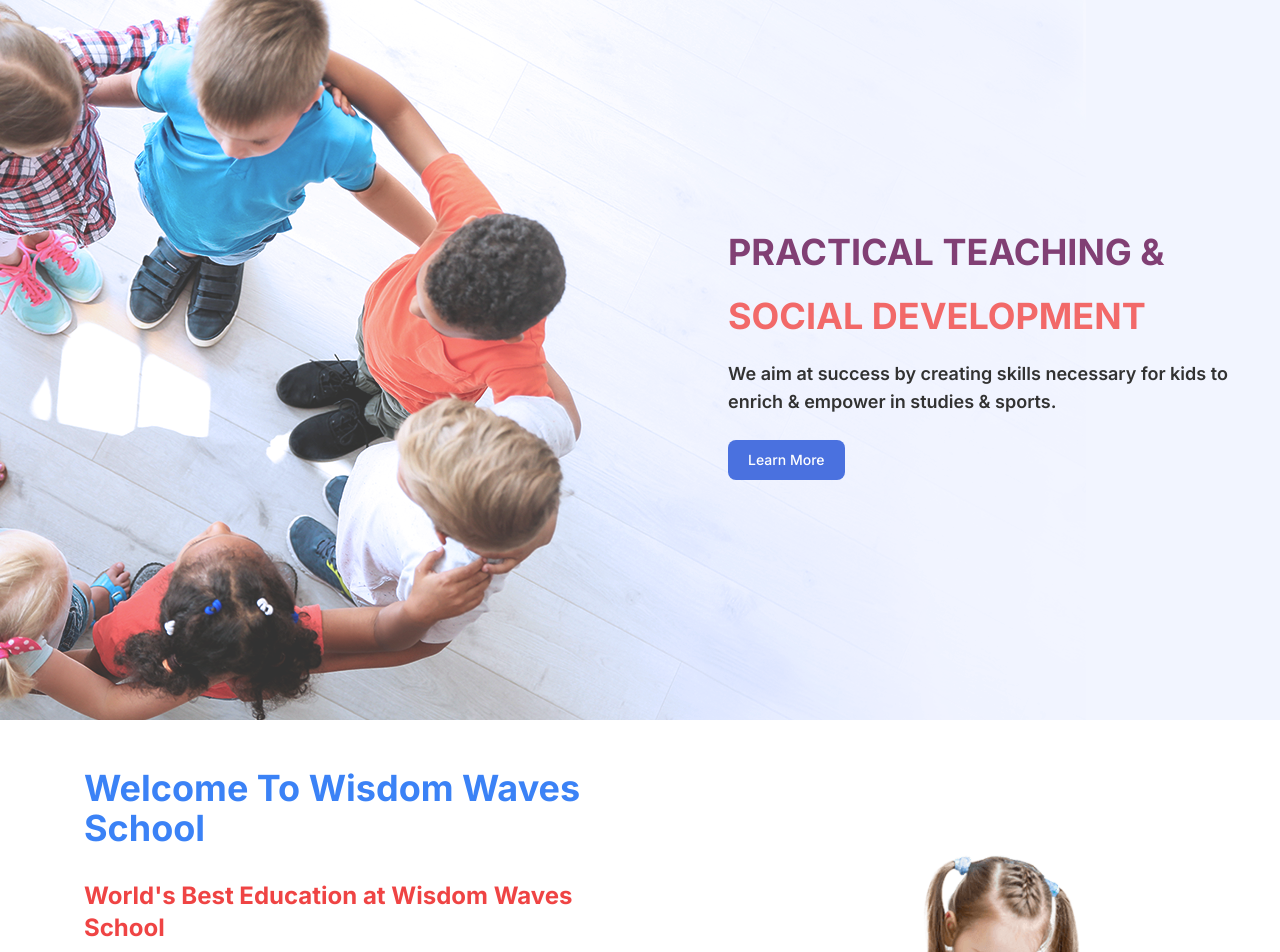
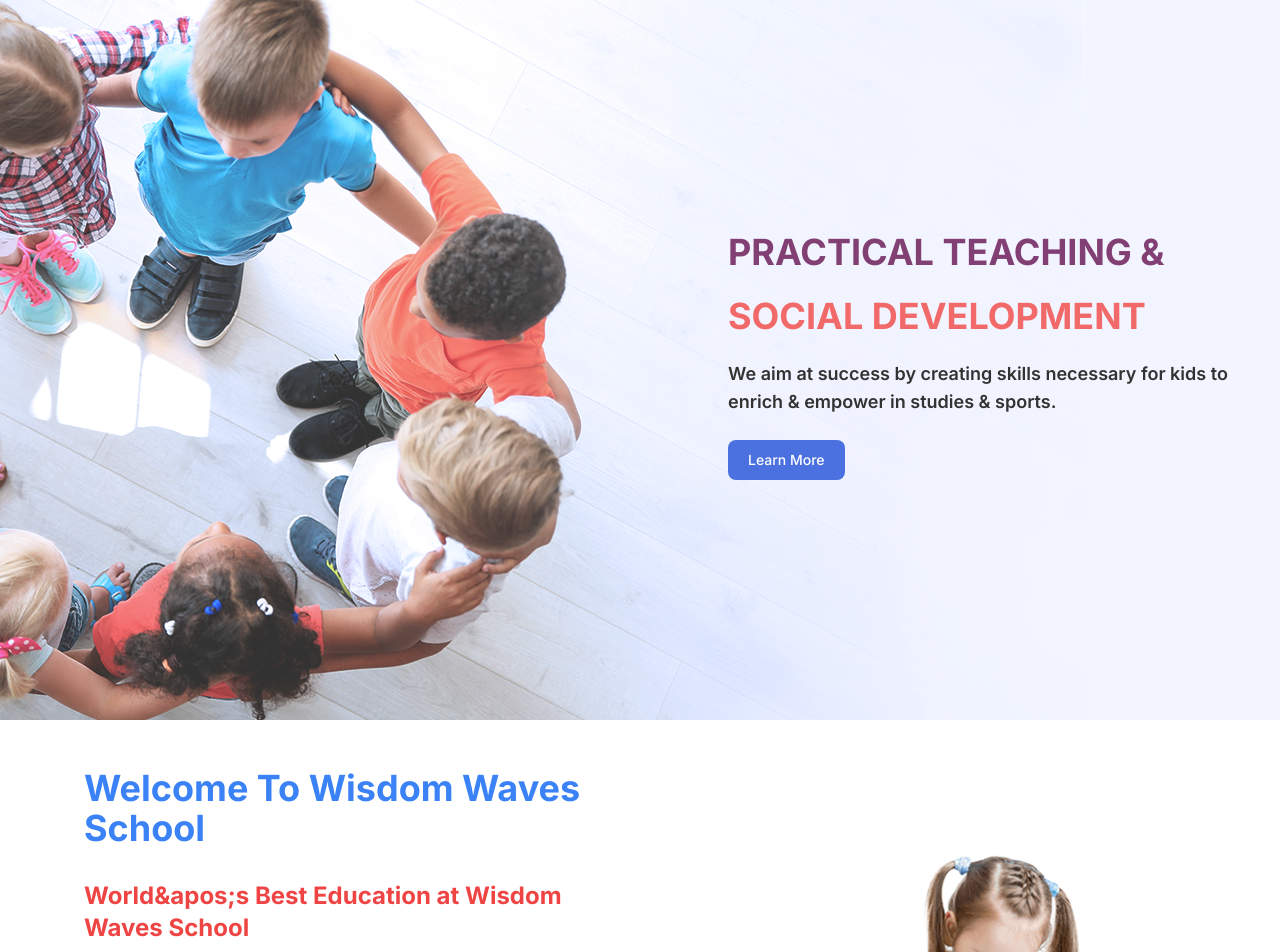
Before and after one commit to AINSoftwareSolution/School-management, a Next.js app: page / in a window 1280 px wide. Shown: the top 952 px of the page. Built offline with nearby package versions, Linux system fonts and the light colour scheme.

Commit message:
build updated

```diff
--- a/src/app/page.tsx
+++ b/src/app/page.tsx
@@ -42,7 +42,7 @@ export default function Home() {
               Welcome To Wisdom Waves School
             </h1>
             <h4 className="text-red-500 text-2xl font-bold">
-              World's Best Education at Wisdom Waves School
+              {'World&apos;s'} Best Education at Wisdom Waves School
             </h4>
             <hr className="w-16 border-t-2 border-blue-400"></hr>
             <p className="text-gray-600">
--- a/src/app/utilis/type.ts
+++ b/src/app/utilis/type.ts
@@ -47,3 +47,7 @@ export interface RegisterData {
 export interface UploadProps {
   label: string;
 }
+
+export interface TabsProps {
+  children: ReactNode[];
+}
```
Also changed, not shown: src/app/component/tabs.tsx (+3 -4 lines).
